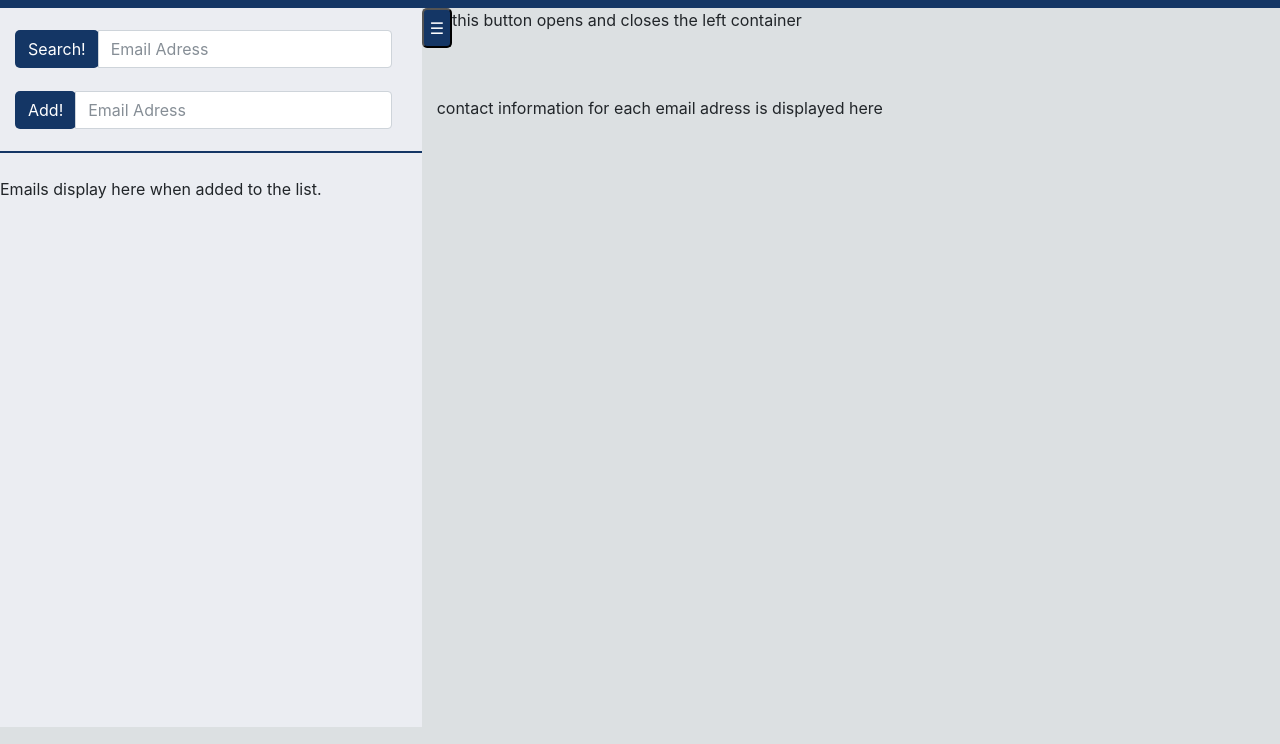
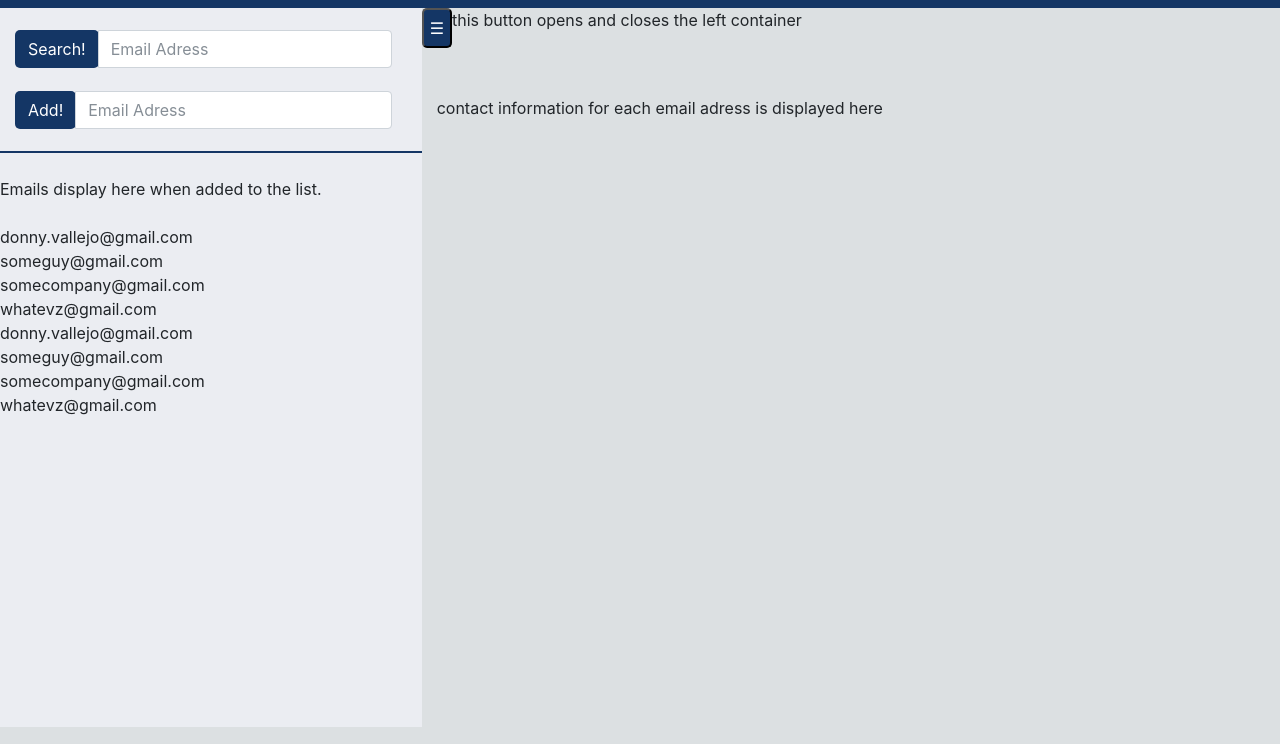
Before and after one commit to donaldvallejo/logDNA-v-donny, a plain HTML site: page index.html in a window 1280 px wide. Shown: the part 56-800 px from the top of the page. Drawn offline with nearby package versions, Linux system fonts and the light colour scheme; a script that the page names is missing.

Commit message:
before adding handlebars and sequelize

```diff
--- a/index.html
+++ b/index.html
@@ -48,6 +48,24 @@
         <div class=" four col-md-12">
           <br>
         Emails display here when added to the list.
+        <br>
+        <br>
+        donny.vallejo@gmail.com
+        <br>
+        someguy@gmail.com
+        <br>
+        somecompany@gmail.com
+        <br>
+        whatevz@gmail.com
+        <br>
+        donny.vallejo@gmail.com
+        <br>
+        someguy@gmail.com
+        <br>
+        somecompany@gmail.com
+        <br>
+        whatevz@gmail.com
+        <br>
         </div>
       </div>
     </div>
```
